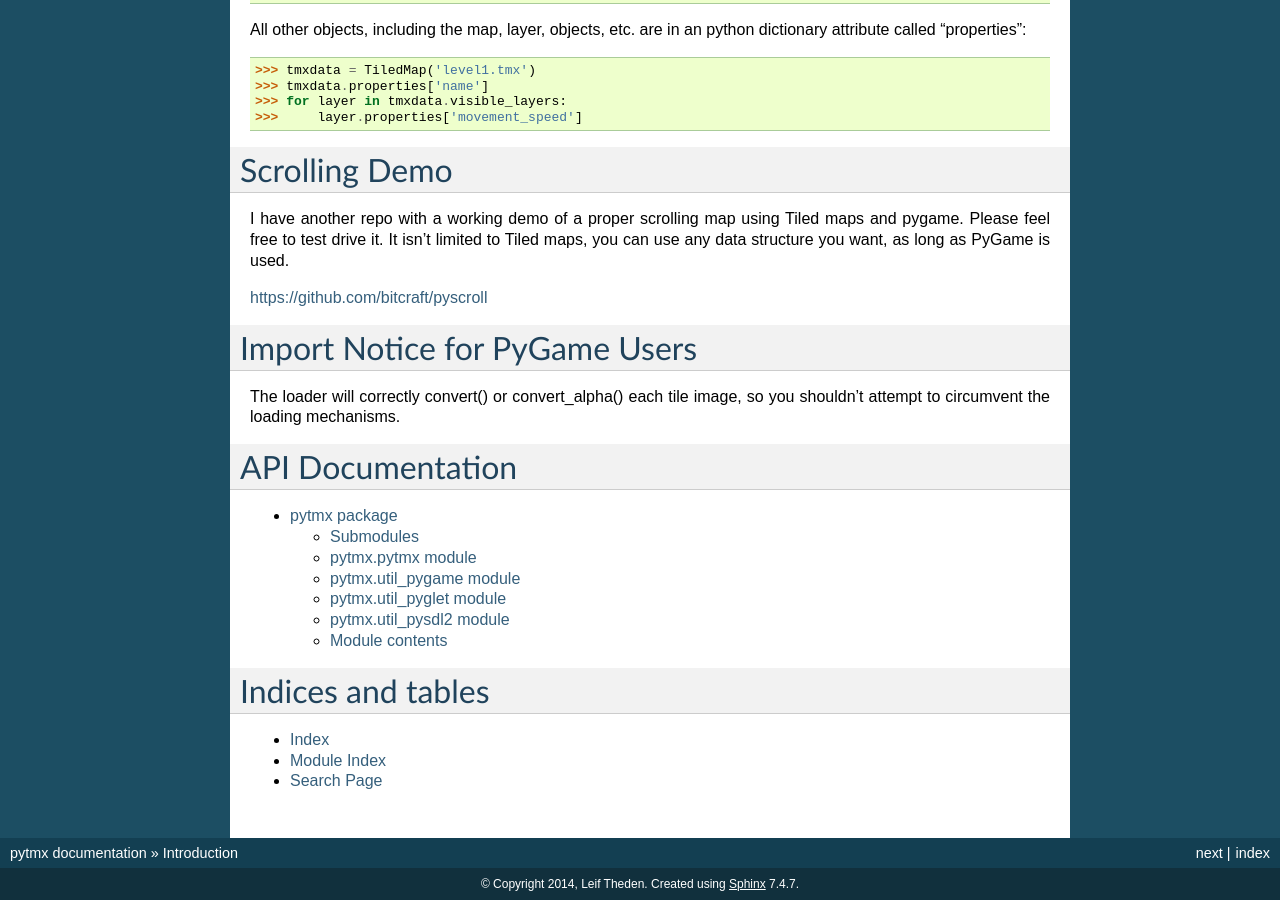
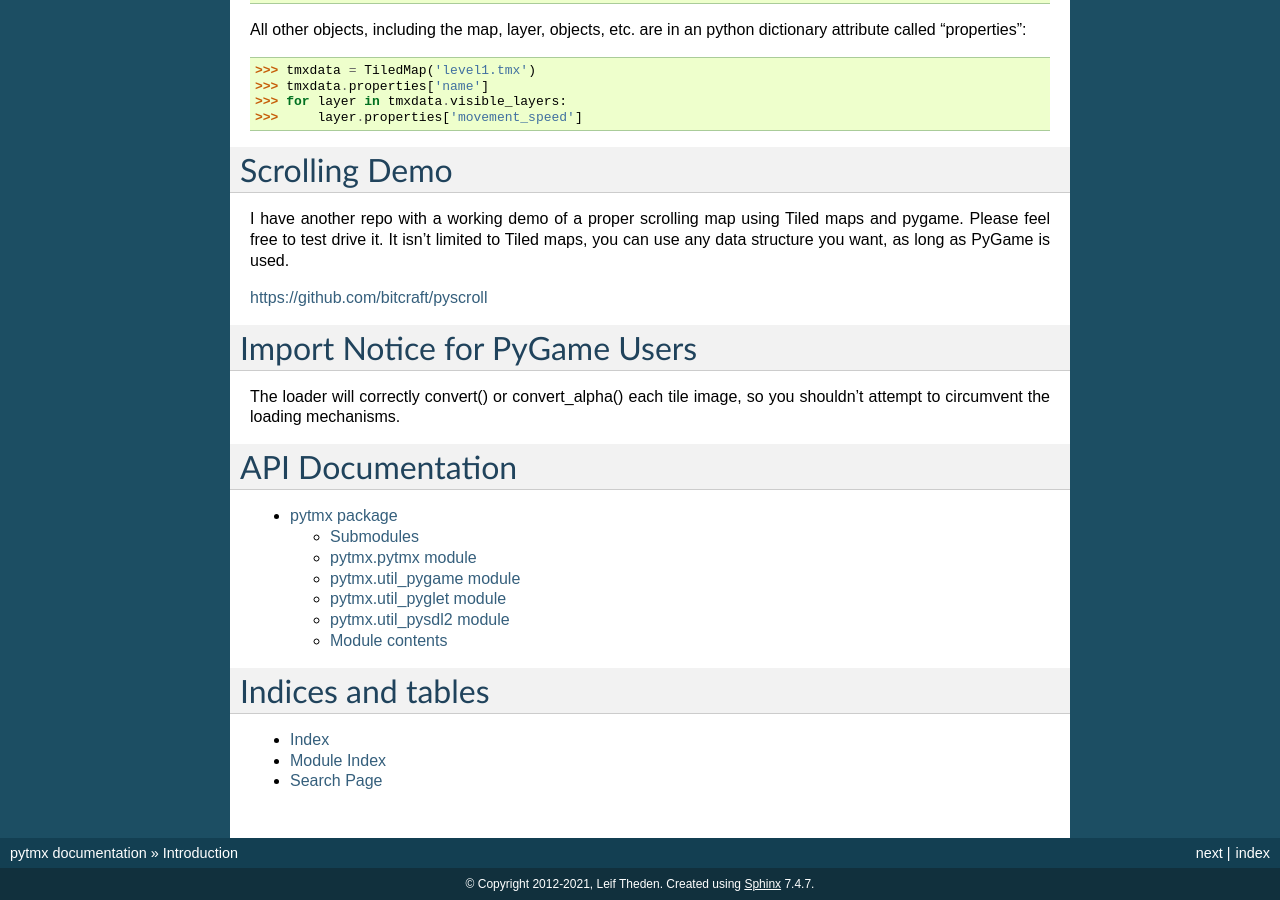
Before and after one commit to bitcraft/pytmx, a Sphinx documentation site: the page built from docs/index.rst, in a window 1280 px wide and 900 px high, scrolled down 1636 px. Built offline with Sphinx 7.4.7, drawn with Linux system fonts in a browser that asks for light colours.

```diff
--- a/docs/conf.py
+++ b/docs/conf.py
@@ -48,7 +48,7 @@ master_doc = 'index'
 
 # General information about the project.
 project = 'pytmx'
-copyright = '2014, Leif Theden'
+copyright = '2012-2021, Leif Theden'
 
 # The version info for the project you're documenting, acts as replacement for
 # |version| and |release|, also used in various other places throughout the
@@ -245,7 +245,7 @@ man_pages = [
 #  dir menu entry, description, category)
 texinfo_documents = [
   ('index', 'pytmx', 'pytmx Documentation',
-   'Author', 'pytmx', 'One line description of project.',
+   'Author', 'pytmx', 'Load maps created with Tiled Map Editor',
    'Miscellaneous'),
 ]
 
@@ -268,7 +268,7 @@ texinfo_documents = [
 epub_title = 'pytmx'
 epub_author = 'Leif Theden'
 epub_publisher = 'Leif Theden'
-epub_copyright = '2014, Leif Theden'
+epub_copyright = '2012-2021, Leif Theden'
 
 # The basename for the epub file. It defaults to the project name.
 #epub_basename = 'pytmx'
--- /dev/null
+++ b/docs/requirements.txt
@@ -0,0 +1,3 @@
+pygame
+pyglet
+pysdl2
```
